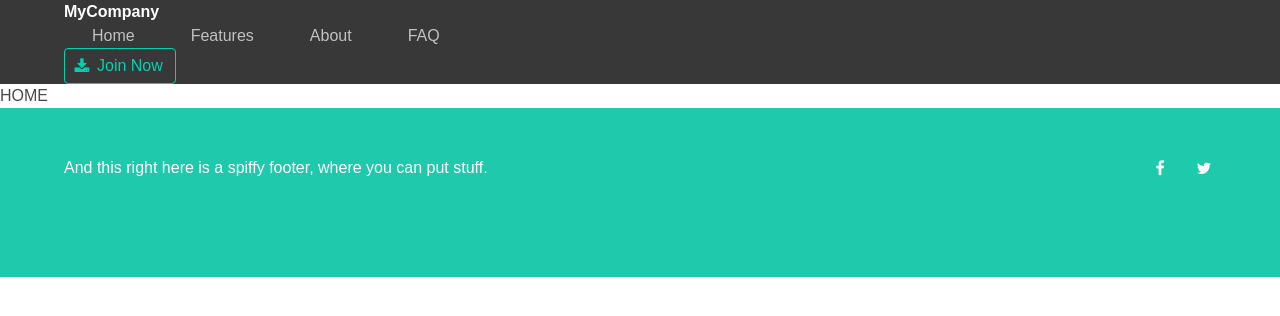
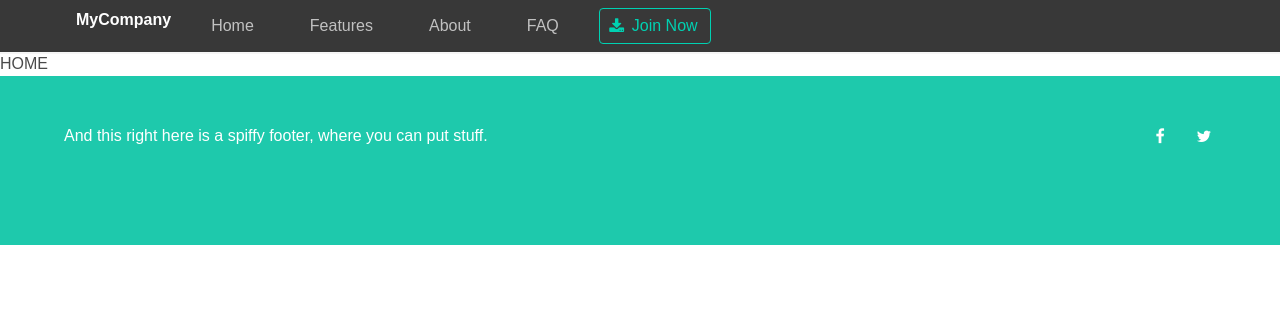
Before and after one commit to ramyavakity/React-App, a React (Create React App) app: page / in a window 1280 px wide. Shown: the top 316 px of the page. Built offline with nearby package versions, Linux system fonts and the light colour scheme.

Commit message:
Fixed header navbar

```diff
--- a/src/components/Header/Header.css
+++ b/src/components/Header/Header.css
@@ -1,9 +1,9 @@
-.nav {
+.navbar {
   background-color: #383838; }
-  .nav a:hover {
+  .navbar a:hover {
     color: gray; }
 
-.nav-left a {
+.navbar-left a {
   color: #fff;
   font-weight: bold; }
 
@@ -16,5 +16,5 @@ a.r-item {
       a.r-item:hover {
         background-color: #F1F1F1; } }
 
-.nav-toggle span {
+.navbar-toggle span {
   background-color: #C1C1C1; }
--- a/src/components/Header/Header.js
+++ b/src/components/Header/Header.js
@@ -22,26 +22,26 @@ class Header extends Component {
     let menuActive = this.state.isToggleOn ? 'is-active' : '';
 
     return (
-          <div className="nav has-shadow">
+          <div className="navbar has-shadow">
       <div className="container">
-        <div className="nav-left">
-          <a className="nav-item">MyCompany</a>
+        <div className="navbar-left">
+          <a className="navbar-item">MyCompany</a>
         </div>
 
-        <span className={'nav-toggle '+menuActive} onClick={this.handleClick}>
+        <span className={'navbar-toggle '+menuActive} onClick={this.handleClick}>
           <span></span>
           <span></span>
           <span></span>
         </span>
 
-        <div className={'nav-right nav-menu '+menuActive}>
+        <div className={'navbar-right navbar-menu '+menuActive}>
 
-          <Link to="/" className="nav-item r-item">Home</Link>
-          <Link to="/faq" className="nav-item r-item">Features</Link>
-          <Link to="/faq" className="nav-item r-item">About</Link>
-          <Link to="/faq" className="nav-item r-item">FAQ</Link>
+          <Link to="/" className="navbar-item r-item">Home</Link>
+          <Link to="/faq" className="navbar-item r-item">Features</Link>
+          <Link to="/faq" className="navbar-item r-item">About</Link>
+          <Link to="/faq" className="navbar-item r-item">FAQ</Link>
 
-          <div className="nav-item">
+          <div className="navbar-item">
             <p className="control">
               <a className="button is-primary is-outlined">
                 <span className="icon">
--- a/src/components/Header/Header.sass
+++ b/src/components/Header/Header.sass
@@ -1,11 +1,11 @@
 @import '../../mq.sass'
 
-.nav
+.navbar
   background-color: #383838
   a:hover
     color: gray
 
-.nav-left a
+.navbar-left a
   color: #fff
   font-weight: bold
 
@@ -17,5 +17,5 @@ a.r-item
     &:hover
       background-color: #F1F1F1
 
-.nav-toggle span
+.navbar-toggle span
   background-color: #C1C1C1
```
